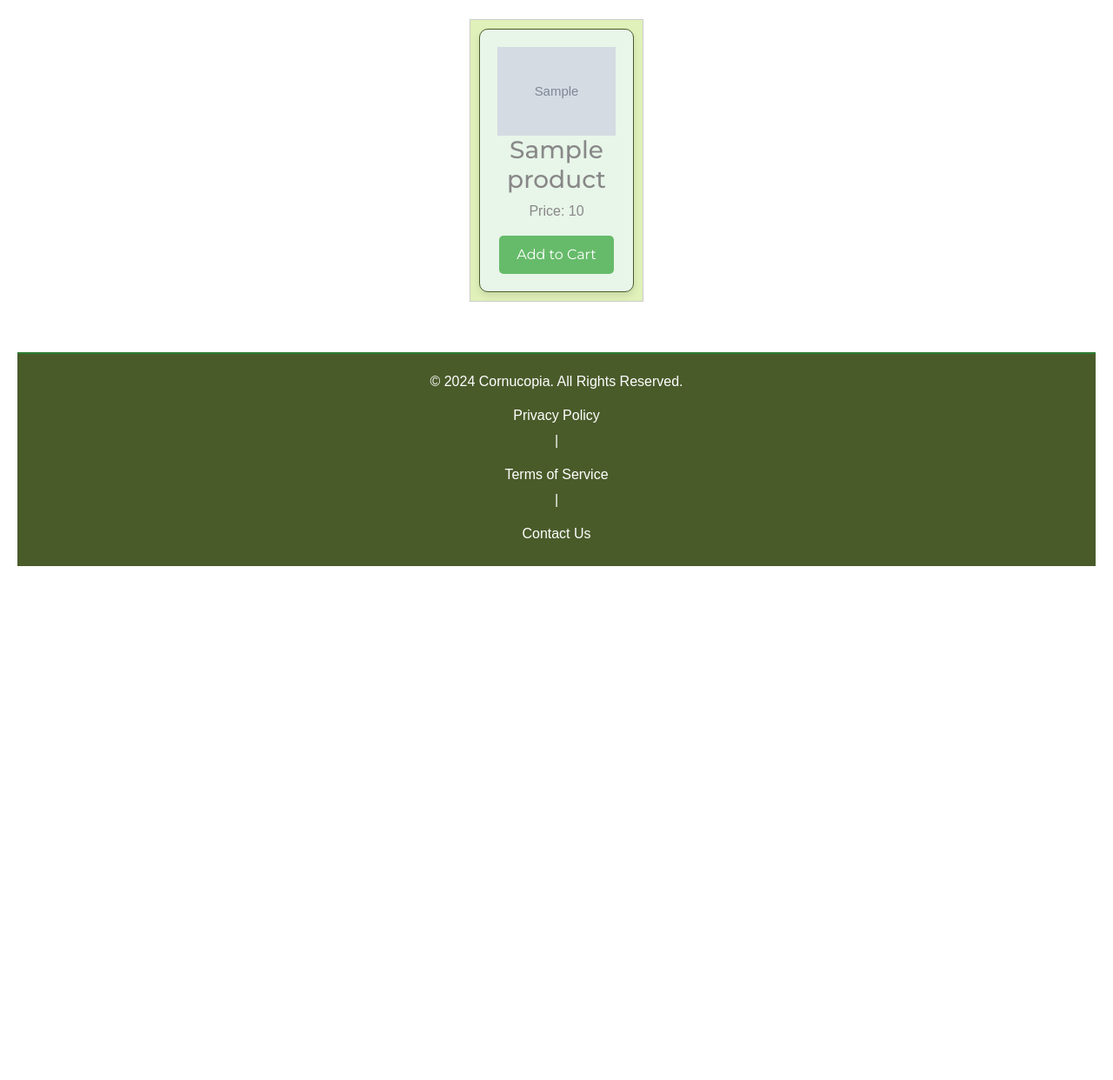
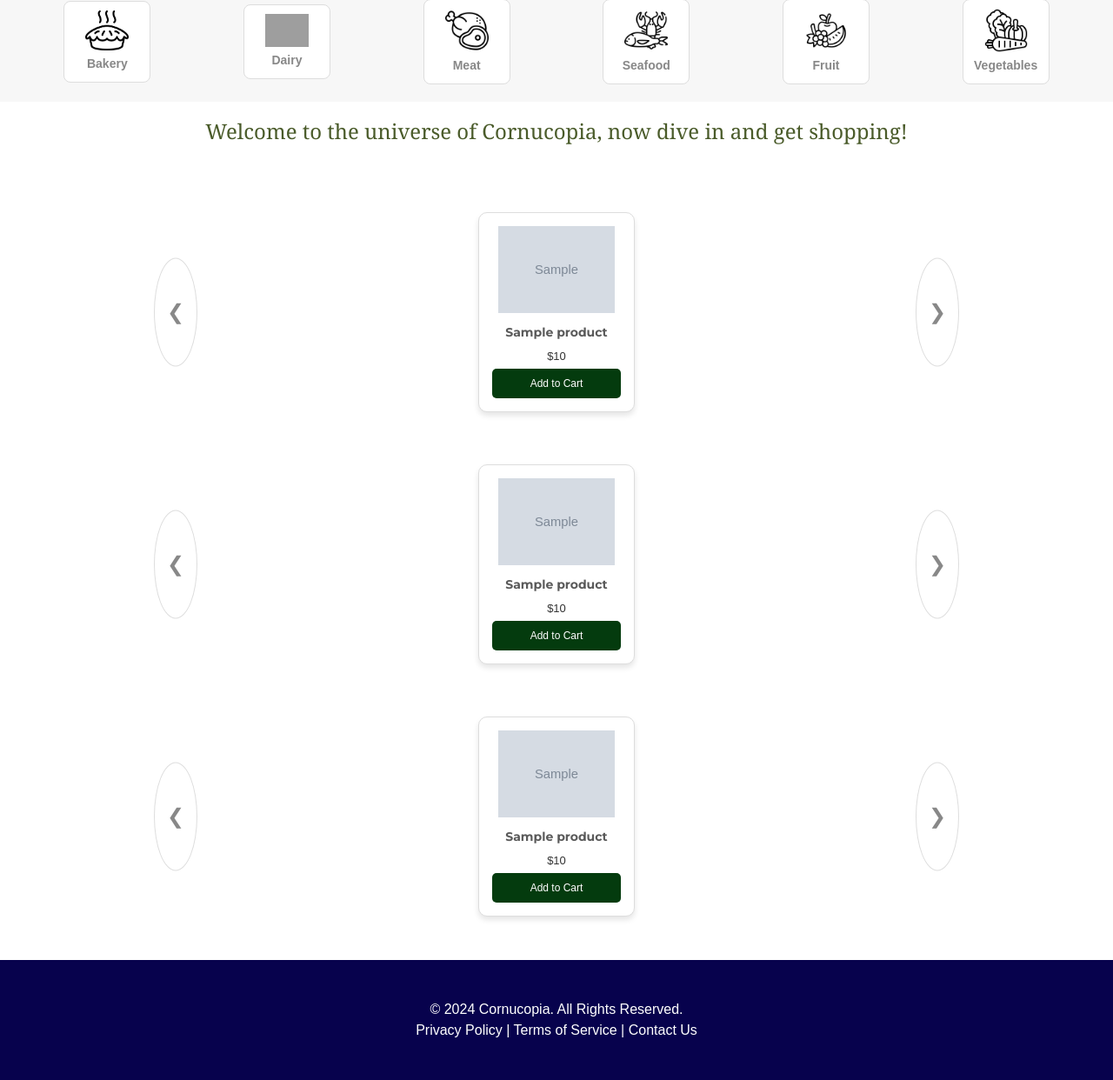
Before and after one commit to Goosum/Cornucopia190, a Flask app: template templates/home.html in a window 1280 px wide; the page is wider, and only the part inside the window is pictured. Shown: the part 389-1631 px from the top of that part at 87% size. Before the commit the page ends 1040 px from the top of that part, so only its background shows below. Run offline with Flask 3, Linux system fonts and the light colour scheme; the template is opened without the code that fills it: most values are stand-ins (such as "Sample title", 1, 10 or a date in 2020); grey boxes marked "Sample" are stand-in pictures; some libraries are stand-ins or nearby versions; grey boxes are pictures that could not be loaded.

Commit message:
use hark's homepage design and fix search

```diff
--- a/templates/home.html
+++ b/templates/home.html
@@ -2,254 +2,372 @@
 <html lang="en">
 <head>
     <meta charset="UTF-8">
-    <meta name="viewport" content="width=device-width, initial-scale=1, shrink-to-fit=no">
+    <meta name="viewport" content="width=device-width, initial-scale=1.0">
     <title>Cornucopia</title>
     <link rel="stylesheet" href="{{ url_for('static', filename='css/bootstrap.min.css') }}">
-    <link rel="stylesheet" href="{{ url_for('static', filename='style.css') }}">
     <script src="https://kit.fontawesome.com/a076d05399.js" crossorigin="anonymous"></script>
     <style>
-      /* General Styles */
         body {
-        background-color: #ffffff;
-        /* White background */
-        color: #2e7d32;
-        /* Dark green text */
             font-family: Arial, sans-serif;
+            margin: 0;
+            background-color: #f7f7f7;
+            display: flex;
+            flex-direction: column;
+            min-height: 100vh;
         }
 
         /* Navbar */
         .navbar {
-        background-color: #4a5b2a;
-        /* Olive green */
+            background-color: #16134d;
+            padding: 10px 20px;
         }
 
-      .navbar .nav-link {
-        color: #ffffff !important;
+        .navbar-brand img {
+            width: 85px;
+            height: 85px;
+            margin-right: 10px;
         }
 
-      /* Search and Filter */
-      .search-container {
+        .navbar .search-container {
             display: flex;
             align-items: center;
-        gap: 5px;
-      }
-
-      .product-image {
-        max-height: 100%;
-        max-width: 100%;
+            flex-grow: 1;
+            gap: 10px;
         }
 
         .search-container input[type="search"] {
-        width: 250px;
-        padding: 8px;
+            width: 500px;
+            padding: 10px;
             border-radius: 5px;
-        border: 1px solid #4a5b2a;
+            border: 1px solid #16134d;
         }
 
-      .search-container .filter-dropdown {
-        background-color: #66bb6a;
-        /* Light green for dropdown */
-        color: #ffffff;
-        border: none;
-        border-radius: 5px;
-        padding: 5px 12px;
-        font-size: 14px;
-        cursor: pointer;
+        .cart-info {
+            display: flex;
+            align-items: center;
+            gap: 10px;
+            color: white;
         }
 
-      /* Dropdown Styles */
-      .dropdown-menu {
-        max-height: 200px;
-        overflow-y: auto;
-        border: 1px solid #4a5b2a;
-        background-color: #ffffff;
+        .cart-info img {
+            width: 30px;
+            height: 30px;
         }
 
-      .dropdown-item {
-        color: #2e7d32;
+        .cart-info a {
+            color: white;
+            text-decoration: none;
         }
 
-      /* Product Cards */
-      .card {
-        border: 1px solid #4a5b2a;
-        background-color: #e8f5e9;
+        /* Sub-header */
+        .sub-header {
+            background-color: #f7f7f7;
             padding: 20px;
             display: flex;
+            justify-content: space-around;
+            align-items: center;
+        }
+
+        .hover-effect {
+            text-align: center;
+            background-color: white;
+            border: 1px solid #ddd;
+            border-radius: 8px;
+            padding: 10px;
+            width: 100px;
+            cursor: pointer;
+            transition: transform 0.3s ease, box-shadow 0.3s ease, background-color 0.3s ease;
+            position: relative;
+        }
+
+        .hover-effect:hover {
+            transform: scale(1.1);
+            box-shadow: 0px 6px 12px rgba(0, 0, 0, 0.2);
+            background-color: #e8f5e9;
+        }
+
+        .hover-line {
+            height: 3px;
+            width: 0;
+            background-color: #66bb6a;
+            position: absolute;
+            top: -5px;
+            left: 50%;
+            transform: translateX(-50%);
+            transition: width 0.3s ease;
+        }
+
+        .hover-effect:hover .hover-line {
+            width: 100%;
+        }
+
+        .hover-effect img {
+            max-width: 50px;
+            margin-bottom: 5px;
+        }
+
+        .hover-effect p {
+            font-size: 14px;
+            font-weight: bold;
+            margin: 0;
+        }
+
+        /* Welcome Section */
+        .welcome-section {
+            background-color: white;
+            text-align: center;
+            padding: 20px 0;
+        }
+
+        .welcome-section h2 {
+            font-size: 1.5rem;
+            color: #4a5b2a;
+            font-family: "Georgia", serif;
+        }
+
+        /* Products Section */
+        .products-wrapper {
+            background-color: white;
+            padding: 20px 0;
+        }
+
+        .products-container-wrapper {
+            overflow: visible;
+            padding: 0 20px;
+        }
+
+        .products-row {
+            position: relative;
+            max-width: 90%;
+            margin: 0 auto;
+            overflow: visible;
+            padding: 20px 0;
+        }
+
+        .products-container {
+            display: flex;
+            overflow-x: auto;
+            overflow-y: visible;
+            scroll-behavior: smooth;
+            justify-content: center;
+            gap: 20px;
+            padding: 10px 0;
+        }
+
+        .product-card {
+            background-color: white;
+            border: 1px solid #ddd;
+            border-radius: 10px;
+            box-shadow: 0px 4px 6px rgba(0, 0, 0, 0.1);
+            padding: 15px;
+            text-align: center;
+            width: 180px;
+            height: 230px;
+            transition: transform 0.3s ease, box-shadow 0.3s ease;
+            display: flex;
             flex-direction: column;
+            justify-content: space-between;
+        }
+
+        .product-card:hover {
+            transform: scale(1.05);
+            box-shadow: 0px 8px 15px rgba(0, 128, 0, 0.4);
+            border-color: #66bb6a;
+        }
+
+        .product-card img {
+            max-width: 90%;
+            max-height: 100px;
+            margin: 0 auto;
+            margin-bottom: 10px;
+            object-fit: contain;
+        }
+
+        .product-card h3 {
+            font-size: 14px;
+            font-weight: bold;
+            margin-bottom: 5px;
+            white-space: nowrap;
+            overflow: hidden;
+            text-overflow: ellipsis;
+        }
+
+        .product-card p {
+            font-size: 13px;
+            color: #333;
+            margin: 0;
+        }
+
+        .product-card button {
+            background-color: #043b0e;
+            color: white;
+            border: none;
+            padding: 8px 12px;
+            border-radius: 5px;
+            font-size: 12px;
+            cursor: pointer;
+            transition: background-color 0.2s;
+        }
+
+        .product-card button:hover {
+            background-color: #66bb6a;
+        }
+
+        .scroll-arrow {
+            position: absolute;
+            top: 50%;
+            transform: translateY(-50%);
+            font-size: 24px;
+            background-color: white;
+            border: 1px solid #ddd;
+            border-radius: 50%;
+            width: 50px;
+            height: 125px;
+            display: flex;
             align-items: center;
-        justify-content: space-between;
-        border-radius: 10px;
-        box-shadow: 0 4px 8px rgba(0, 0, 0, 0.1);
+            justify-content: center;
+            cursor: pointer;
+            transition: transform 0.2s ease, box-shadow 0.3s ease;
+        }
+
+        .scroll-arrow:hover {
+            box-shadow: 0 4px 8px 2px #66bb6a;
+        }
+
+        .scroll-arrow.left-arrow {
+            left: 95px;
+        }
+
+        .scroll-arrow.right-arrow {
+            right: 95px;
         }
 
         /* Footer */
         footer {
-        background-color: #4a5b2a;
+            background-color: #07024d;
             color: #ffffff;
-        padding: 20px;
+            padding: 45px;
             text-align: center;
-        border-top: 2px solid #2e7d32;
+            margin-top: auto;
         }
 
         footer p {
             margin: 0;
         }
 
-      /* Button Styling */
-      .btn-success {
-        background-color: #66bb6a;
-        border: none;
-        padding: 10px 20px;
-        font-size: 16px;
-        border-radius: 5px;
+        footer a {
+            color: #ffffff;
+            text-decoration: none;
+        }
+
+        footer a:hover {
+            text-decoration: underline;
         }
     </style>
-    <script>
-      function addToCart(productId) {
-        fetch('/add_to_cart', {
-          method: 'POST',
-          headers: {
-            'Content-Type': 'application/json'
-          },
-          body: JSON.stringify({
-            product_id: productId
-          })
-        }).then(response => response.json()).then(data => updateCartCounter(data.total_items)).catch(error => console.error('Error:', error));
-      }
-
-      function updateCartCounter(totalItems) {
-        const cartCounter = document.getElementById('cart-counter');
-        cartCounter.textContent = totalItems;
-      }
-
-      function doSearch() {
-        console.log("doing search");
-        const query = document.getElementById('search-input').value.toLowerCase();
-        window.location.href = "search?term=" + query;
-      }
-    </script>
 </head>
 <body>
     <!-- Navbar -->
-    <nav class="navbar navbar-expand-sm sticky-top rounded m-3">
-      <div class="container-xxl d-flex align-items-center">
-        <div class="logo-container d-flex align-items-center">
-          <a href="{{ url_for('home') }}">
-            <img src="{{ url_for('static', filename='corn.png') }}" alt="Cornucopia Logo" style="width: 65px; height: 65px; margin-right: 10px;">
+    <nav class="navbar navbar-expand-lg navbar-dark">
+        <div class="container">
+            <a class="navbar-brand d-flex align-items-center" href="{{ url_for('home') }}">
+                <img src="{{ url_for('static', filename='corn.png') }}" alt="Cornucopia Logo">
+                <span>Cornucopia</span>
             </a>
-          <span class="navbar-text text-light" style="font-size: 24px; font-weight: bold; margin-right: 20px;"> Cornucopia </span>
+            <form class="d-flex ms-auto search-container" action="{{ url_for('search') }}" method="get">
+                <input class="form-control me-2" type="search" name="term" placeholder="Search" aria-label="Search">
+                <button class="btn btn-dark" type="submit">Search</button>
+            </form>
+            <div class="ms-3">
+                <a href="{{ url_for('profile') }}" class="text-light me-3">Login</a>
+                <a href="{{ url_for('cart') }}" class="text-light">
+                    <img src="{{ url_for('static', filename='cart.png') }}" alt="Cart">
+                    ({{ session.get('cart_total', 0) }})
+                </a>
             </div>
-        <div class="navbar-nav">
-          <a class="nav-link" href="#">Home</a>
-          <a class="nav-link" href="#">Browse</a>
-        </div>
-        <!-- Search and Filter Section -->
-        <form class="d-flex ms-auto search-container" role="search" id="search-form">
-          <input class="form-control me-2" type="search" placeholder="Search" id="search-input">
-          <button id="searchbutton" class="btn btn-dark" type="submit">Search</button>
-        </form>
-        <!-- Profile and Cart Links -->
-        <a href="{{ url_for('profile') }}" class="ms-3 text-light">
-          <i class="fas fa-user"></i> Welcome, {{ username }}
-        </a>
-        <a href="{{ url_for('cart') }}" class="ms-3 text-light">
-          <i class="fas fa-shopping-cart"></i> 🛒 ( <span id="cart-counter">{{ session.get('cart_total', 0) }}</span>) </a>
         </div>
     </nav>
-    <style>
-      .hover-effect {
-        text-align: center;
-        transition: transform 0.3s ease;
-        /* Smooth scaling effect for the parent */
-      }
 
-      .hover-effect:hover {
-        transform: scale(1.2);
-        /* Scale both image and text together */
-      }
-
-      .hover-effect img {
-        max-width: 80px;
-        /* Default image size */
-        height: auto;
-        /* Maintain aspect ratio */
-      }
-
-      .hover-effect p {
-        font-size: 14px;
-        /* Smaller text size */
-        margin-top: 8px;
-      }
-    </style>
-    <section class="container text-center mt-4">
-      <div class="row justify-content-center">
-        <div class="col-md-2 hover-effect">
+    <!-- Sub-header -->
+    <div class="sub-header">
+        <div class="category hover-effect" onclick="filterCategory('bakery')">
+            <div class="hover-line"></div>
             <img src="{{ url_for('static', filename='images/bakery.png') }}" alt="Bakery">
             <p>Bakery</p>
         </div>
-        <div class="col-md-2 hover-effect">
+        <div class="category hover-effect" onclick="filterCategory('dairy')">
+            <div class="hover-line"></div>
             <img src="{{ url_for('static', filename='images/dairy.png') }}" alt="Dairy">
             <p>Dairy</p>
         </div>
-        <div class="col-md-2 hover-effect">
+        <div class="category hover-effect" onclick="filterCategory('meat')">
+            <div class="hover-line"></div>
             <img src="{{ url_for('static', filename='images/meat.png') }}" alt="Meat">
             <p>Meat</p>
         </div>
-        <div class="col-md-2 hover-effect">
+        <div class="category hover-effect" onclick="filterCategory('seafood')">
+            <div class="hover-line"></div>
             <img src="{{ url_for('static', filename='images/seafood.png') }}" alt="Seafood">
             <p>Seafood</p>
         </div>
-        <div class="col-md-2 hover-effect">
+        <div class="category hover-effect" onclick="filterCategory('fruit')">
+            <div class="hover-line"></div>
             <img src="{{ url_for('static', filename='images/fruit.png') }}" alt="Fruit">
             <p>Fruit</p>
         </div>
-        <div class="col-md-2 hover-effect">
+        <div class="category hover-effect" onclick="filterCategory('vegetables')">
+            <div class="hover-line"></div>
             <img src="{{ url_for('static', filename='images/vegetables.png') }}" alt="Vegetables">
             <p>Vegetables</p>
         </div>
     </div>
-    </section>
-    <!-- Main Content Area -->
-    <div class="container mt-4">
-      <div class="text-center">
-        <h1 class="display-4">Products</h1>
+
+    <!-- Welcome Section -->
+    <div class="welcome-section">
+        <h2>Welcome to the universe of Cornucopia, now dive in and get shopping!</h2>
     </div>
-      <div class="row justify-content-center mt-4"> {% for product in products %} <div class="col-md-4 product" data-category="{{ product.category }}">
-          <div class="card">
-            <img class="product-image" src="{{ product.image }}">
-            <h3 class="product-name">{{ product.name }}</h3>
-            <p class="product-price">Price: {{ product.price_formatted }}</p>
-            <button class="btn btn-success" onclick="addToCart('{{product.id}}')">Add to Cart</button>
+
+    <!-- Products Section -->
+    <div class="products-wrapper">
+        <div class="products-container-wrapper">
+            {% for i in range(3) %} <!-- Create 3 rows -->
+            <div class="products-row">
+                <div class="scroll-arrow left-arrow" onclick="scrollLeft({{ i }})">&#10094;</div>
+                <div class="products-container">
+                    {% for product in products %}
+                    <div class="product-card">
+                        <img src="{{ product.image }}" alt="{{ product.name }}">
+                        <h3>{{ product.name }}</h3>
+                        <p>${{ product.price }}</p>
+                        <button onclick="addToCart('{{ product.id }}')">Add to Cart</button>
                     </div>
-        </div> {% endfor %} </div>
+                    {% endfor %}
                 </div>
+                <div class="scroll-arrow right-arrow" onclick="scrollRight({{ i }})">&#10095;</div>
+            </div>
+            {% endfor %}
+        </div>
+    </div>
+
     <!-- Footer -->
-    <footer class="mt-5">
+    <footer>
         <p>&copy; 2024 Cornucopia. All Rights Reserved.</p>
         <p>
-        <a href="#" style="color: #ffffff;">Privacy Policy</a> | <a href="#" style="color: #ffffff;">Terms of Service</a> | <a href="#" style="color: #ffffff;">Contact Us</a>
+            <a href="#">Privacy Policy</a> |
+            <a href="#">Terms of Service</a> |
+            <a href="#">Contact Us</a>
         </p>
     </footer>
-    <script src="{{ url_for('static', filename='js/bootstrap.bundle.min.js') }}"></script>
+
     <script>
-      // Add event listener to the form submission
-      document.getElementById("search-form").addEventListener("submit", function(event) {
-        event.preventDefault(); // Prevent the form from submitting the traditional way
-        doSearch(); // Call the search function
-      });
+        function scrollLeft(row) {
+            const container = document.querySelectorAll('.products-container')[row];
+            container.scrollBy({ left: -200, behavior: 'smooth' });
+        }
 
-      function doSearch() {
-        const query = document.getElementById('search-input').value.trim().toLowerCase();
-        if (query) {
-          window.location.href = "search?term=" + query; // Redirect to the search results page
+        function scrollRight(row) {
+            const container = document.querySelectorAll('.products-container')[row];
+            container.scrollBy({ left: 200, behavior: 'smooth' });
         }
-      }
-      // Optional: Trigger the search when the Enter key is pressed in the input field
-      document.getElementById("search-input").addEventListener("keyup", function(event) {
-        if (event.keyCode === 13) { // Check if Enter key is pressed
-          event.preventDefault(); // Prevent form submission on Enter
-          document.getElementById("search-form").submit(); // Trigger form submit programmatically
-        }
-      });
     </script>
 </body>
+</html>
```
Lines whose indentation alone changed are shown as unchanged.
